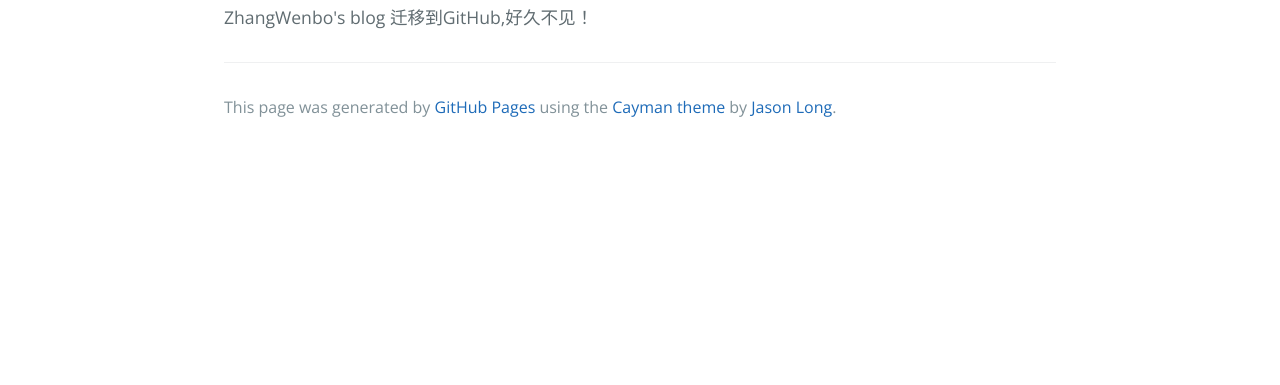
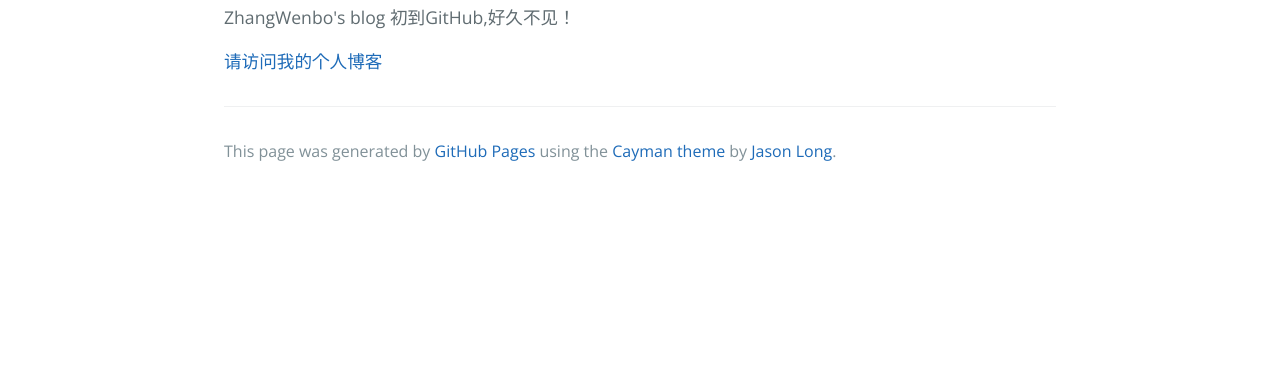
Before and after one commit to iver3on/zhangwenbo.github.io, a plain HTML site: page index.html in a window 1280 px wide. Shown: the part 415-800 px from the top of the page. Drawn offline with nearby package versions, Linux system fonts and the light colour scheme.

Commit message:
Update index.html

```diff
--- a/index.html
+++ b/index.html
@@ -20,7 +20,8 @@
 <a id="iver333githubio" class="anchor" href="#iver333githubio" aria-hidden="true"><span class="octicon octicon-link"></span></a>iver333.github.io</h1>
 
 <p>ZhangWenbo's blog
-迁移到GitHub,好久不见！</p>
+初到GitHub,好久不见！</p>
+<p><a href="http://www.zhangwenbo.net">请访问我的个人博客</a></p>
 
       <footer class="site-footer">
 
```
